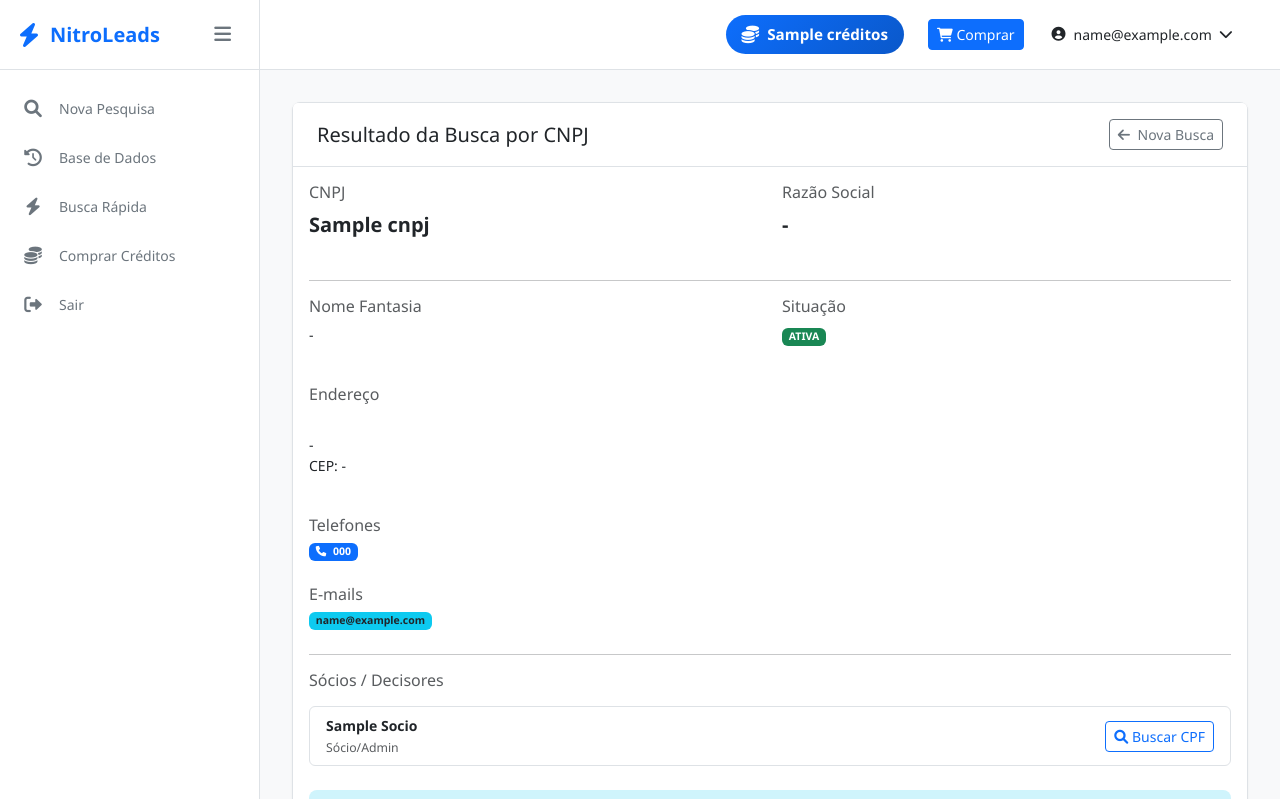
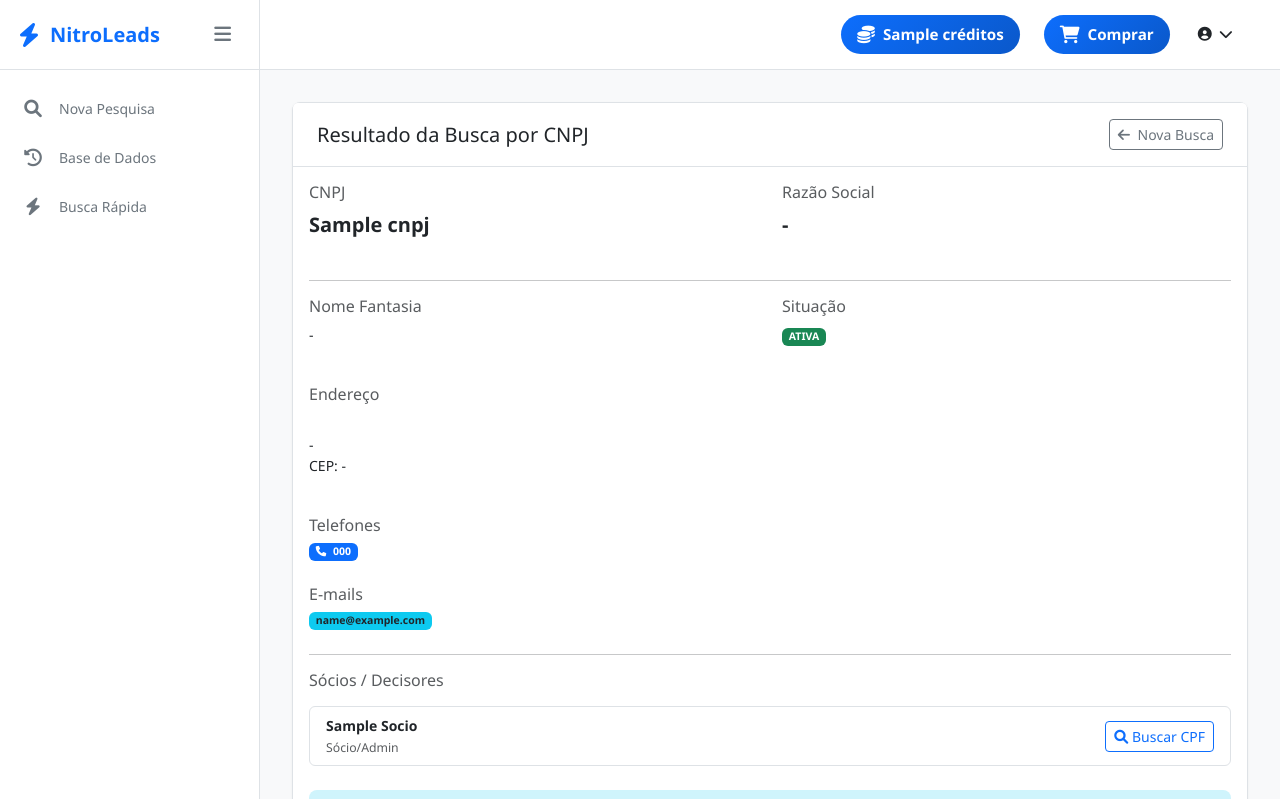
Before and after one commit to josveronez1/nitroleads, a Django app: template lead_extractor/templates/lead_extractor/cnpj_result.html in a window 1280 px wide. Shown: the top 799 px of the page. Run offline with Django 4.2, Linux system fonts and the light colour scheme; the template is opened without the code that fills it: most values are stand-ins (such as "Sample title", 1, 10 or a date in 2020).

Commit message:
Refatorar sidebar e header: remover itens duplicados e melhorar UI
- Removido 'Comprar Créditos' da sidebar (mantido apenas no header)
- Removido 'Sair' da sidebar (mantido apenas no menu do usuário)
- Estilizado botão de compra para ficar consistente com badge de créditos
- Escondido email do usuário no header, movido para dentro do menu dropdown
- Melhorada consistência visual da interface

```diff
--- a/lead_extractor/templates/lead_extractor/base.html
+++ b/lead_extractor/templates/lead_extractor/base.html
@@ -204,6 +204,30 @@
         }
 
         .credits-badge i {
+            font-size: 1.1rem;
+        }
+
+        .purchase-btn {
+            display: flex;
+            align-items: center;
+            gap: 0.5rem;
+            padding: 0.5rem 1rem;
+            background: linear-gradient(135deg, var(--primary-color), var(--primary-dark));
+            color: white;
+            border-radius: 2rem;
+            font-weight: 600;
+            font-size: 0.95rem;
+            text-decoration: none;
+            transition: transform 0.2s, box-shadow 0.2s;
+        }
+
+        .purchase-btn:hover {
+            transform: translateY(-1px);
+            box-shadow: 0 4px 8px rgba(0, 0, 0, 0.15);
+            color: white;
+        }
+
+        .purchase-btn i {
             font-size: 1.1rem;
         }
 
@@ -455,18 +479,6 @@
                     <span>Busca Rápida</span>
                 </a>
             </div>
-            <div class="nav-item">
-                <a href="{% url 'purchase_credits' %}" class="nav-link {% if request.resolver_match.url_name == 'purchase_credits' %}active{% endif %}">
-                    <i class="fas fa-coins"></i>
-                    <span>Comprar Créditos</span>
-                </a>
-            </div>
-            <div class="nav-item">
-                <a href="{% url 'logout' %}" class="nav-link">
-                    <i class="fas fa-sign-out-alt"></i>
-                    <span>Sair</span>
-                </a>
-            </div>
         </nav>
     </aside>
 
@@ -486,17 +498,18 @@
                 <span>{{ available_credits|default:0 }} créditos</span>
             </div>
             <div class="topbar-actions">
-                <a href="{% url 'purchase_credits' %}" class="btn btn-primary btn-sm">
+                <a href="{% url 'purchase_credits' %}" class="purchase-btn">
                     <i class="fas fa-shopping-cart"></i>
-                    <span class="d-none d-md-inline">Comprar</span>
+                    <span>Comprar</span>
                 </a>
                 <div class="user-menu">
                     <button class="user-dropdown" type="button" data-bs-toggle="dropdown">
                         <i class="fas fa-user-circle"></i>
-                        <span class="d-none d-md-inline">{{ user_profile.email|truncatechars:20 }}</span>
                         <i class="fas fa-chevron-down"></i>
                     </button>
                     <ul class="dropdown-menu dropdown-menu-end">
+                        <li><a class="dropdown-item" href="#"><i class="fas fa-envelope me-2"></i>{{ user_profile.email|truncatechars:30 }}</a></li>
+                        <li><hr class="dropdown-divider"></li>
                         <li><a class="dropdown-item" href="{% url 'logout' %}"><i class="fas fa-sign-out-alt me-2"></i>Sair</a></li>
                     </ul>
                 </div>
```
